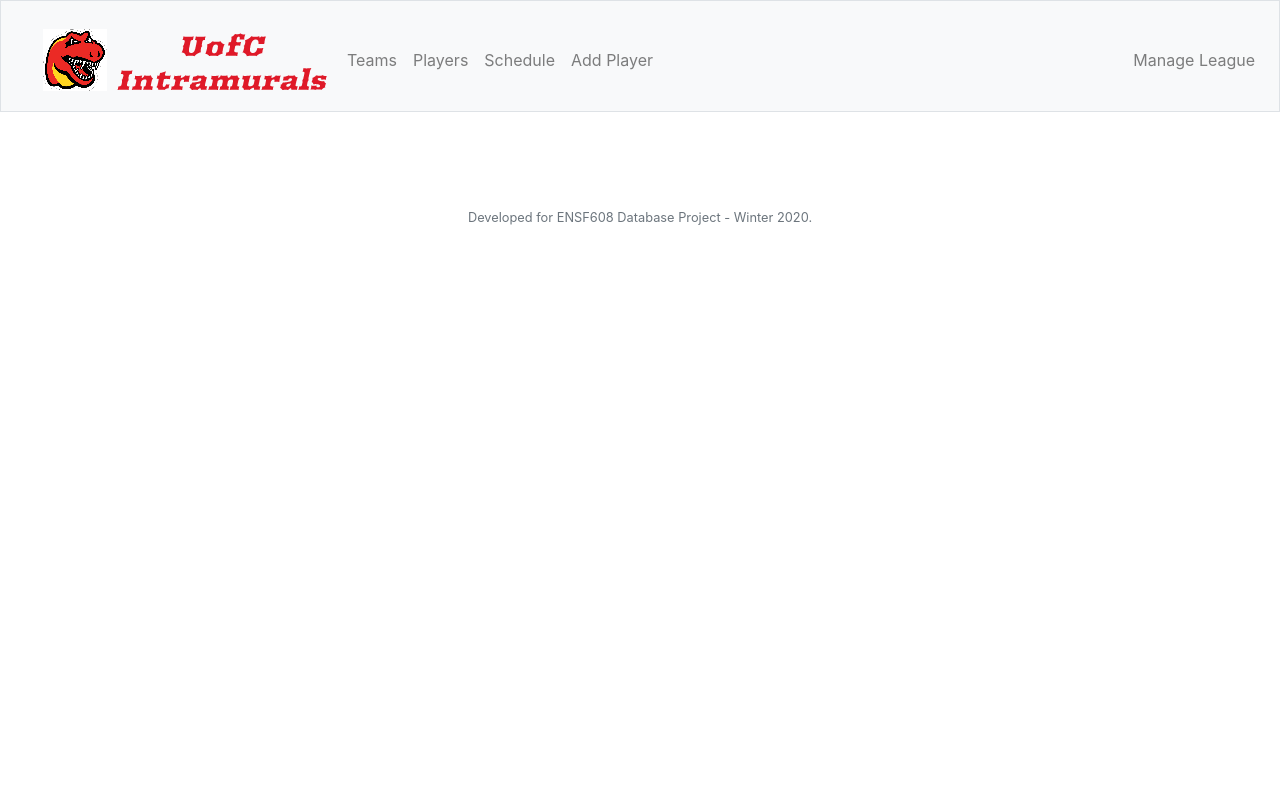
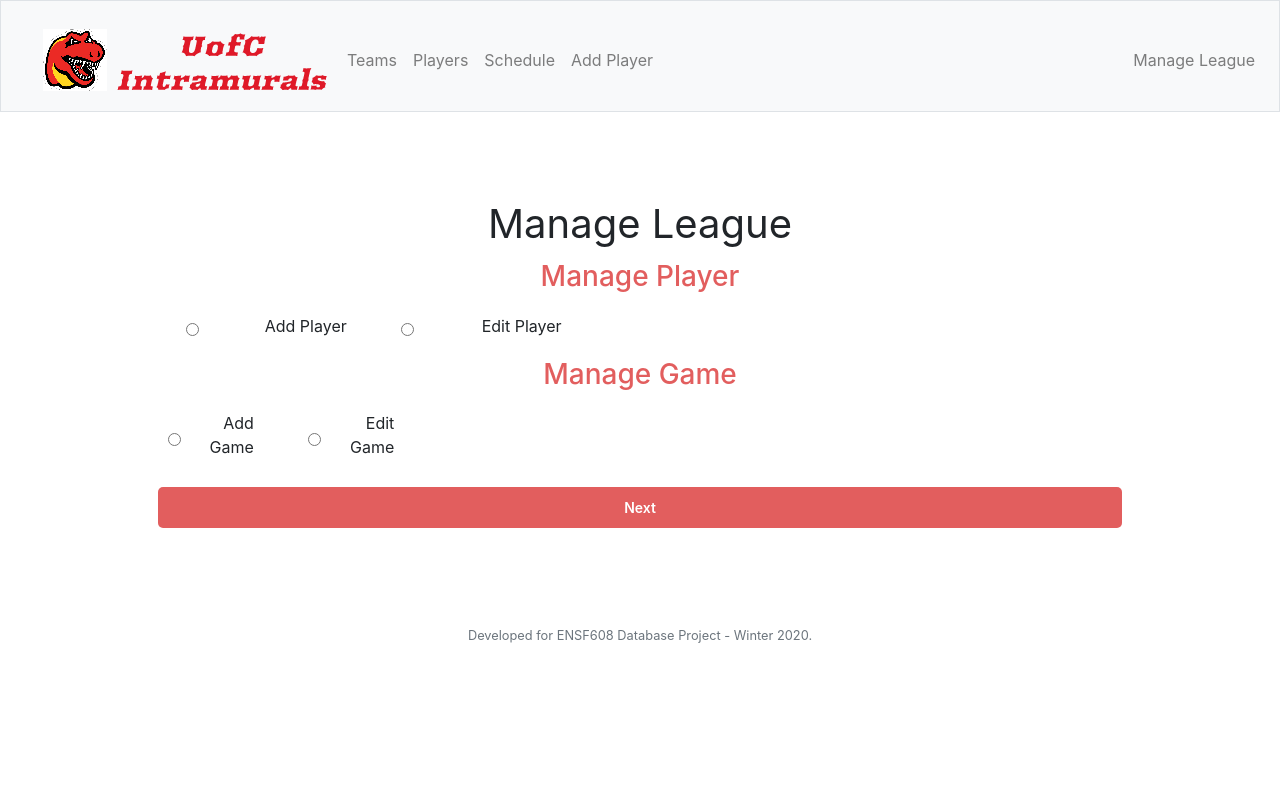
Before and after one commit to arsalanfardi/Intramural-League-Manager, a Flask app: page /manage in a window 1280 px wide. Run offline with Flask 2, Linux system fonts and the light colour scheme; some libraries are stand-ins or nearby versions.

Commit message:
Added Manage League Page

```diff
--- a/app/templates/manage.html
+++ b/app/templates/manage.html
@@ -6,4 +6,138 @@
 
 {% block main %}
 
+<!DOCTYPE html>
+<html>
+  <head>
+    <title>Manage League form </title>
+    <link href='https://fonts.googleapis.com/css?family=Open+Sans:400,300,300italic,400italic,600' rel='stylesheet' type='text/css'>
+    <link href="https://fonts.googleapis.com/css?family=Roboto:300,400,500,700" rel="stylesheet">
+    <style>
+      html, body {
+      min-height: 100%;
+      }
+      body, div, form, input, , p {
+      padding: 0;
+      margin: 0;
+      outline: none;
+      font-family: Roboto, Arial, sans-serif;
+      font-size: 14px;
+      color: #666;
+      }
+      h1 {
+      margin: 0;
+      font-weight: 400;
+      }
+      h3 {
+      margin: 12px 0;
+      color: #E25E5E;
+      }
+      .main-block {
+      display: flex;
+      justify-content: center;
+      align-items: center;
+      background: #fff;
+      }
+      form {
+      width: 100%;
+      padding: 40px;
+      }
+      fieldset {
+      border: none;
+      border-top: 1px solid #E25E5E;
+      }
+      .player-details{
+      display: flex;
+      flex-wrap: wrap;
+      justify-content: space-between;
+      }
+      .player-details >div >div {
+      display: flex;
+      align-items: center;
+      margin-bottom: 10px;
+      }
+      .player-details >div, input, label {
+      width: 100%;
+      }
+      label {
+      padding: 0 50px;
+      text-align: right;
+      vertical-align: middle;
+      }
+      input {
+      padding: 5px;
+      vertical-align: middle;
+      }
+      .select input {
+      width: auto;
+      }
+      .select label {
+      padding: 0 50px 0 0;
+
+      }
+      button {
+      width: 100%;
+      padding: 10px 0;
+      margin: 10px auto;
+      border-radius: 5px;
+      border: none;
+      background: #E25E5E;
+      font-size: 14px;
+      font-weight: 600;
+      color: #fff;
+      }
+      button:hover {
+      background: ##E25E5E;
+      }
+      @media (min-width: 568px) {
+      .player-details >div {
+      width: 50%;
+      }
+      label {
+      width: 40%;
+      }
+      input {
+      width: 60%;
+      }
+      }
+    </style>
+  </head>
+  <body>
+    <div class="main-block">
+    <form action="/">
+      <h1>Manage League</h1>
+      <fieldset>
+        <legend>
+          <h3>Manage Player</h3>
+        </legend>
+        <div  class="player-details">
+              <div class="select">
+                <input type="radio" value="none" id="add-player" name="select" />
+                <label for="add-player" class="radio">Add Player</label>
+                <input type="radio" value="none" id="edit-player" name="select" />
+                <label for="edit-player" class="radio">Edit Player</label>
+              </div>
+            </div>
+      </fieldset>
+      <fieldset>
+        <legend>
+          <h3>Manage Game</h3>
+        </legend>
+        <div  class="player-details">
+          <div>
+            <div>
+              <div class="select">
+                <input type="radio" value="none" id="add-game" name="select" />
+                <label for="add-game" class="radio">Add Game</label>
+                <input type="radio" value="none" id="edit-game" name="select" >
+                <label for="edit-game" class="radio">Edit Game</label>
+              </div>
+            </div>
+      </fieldset>
+      <button type="submit" href="/">Next</button>
+    </form>
+    </div>
+  </body>
+</html>
+
 {% endblock %}
```
